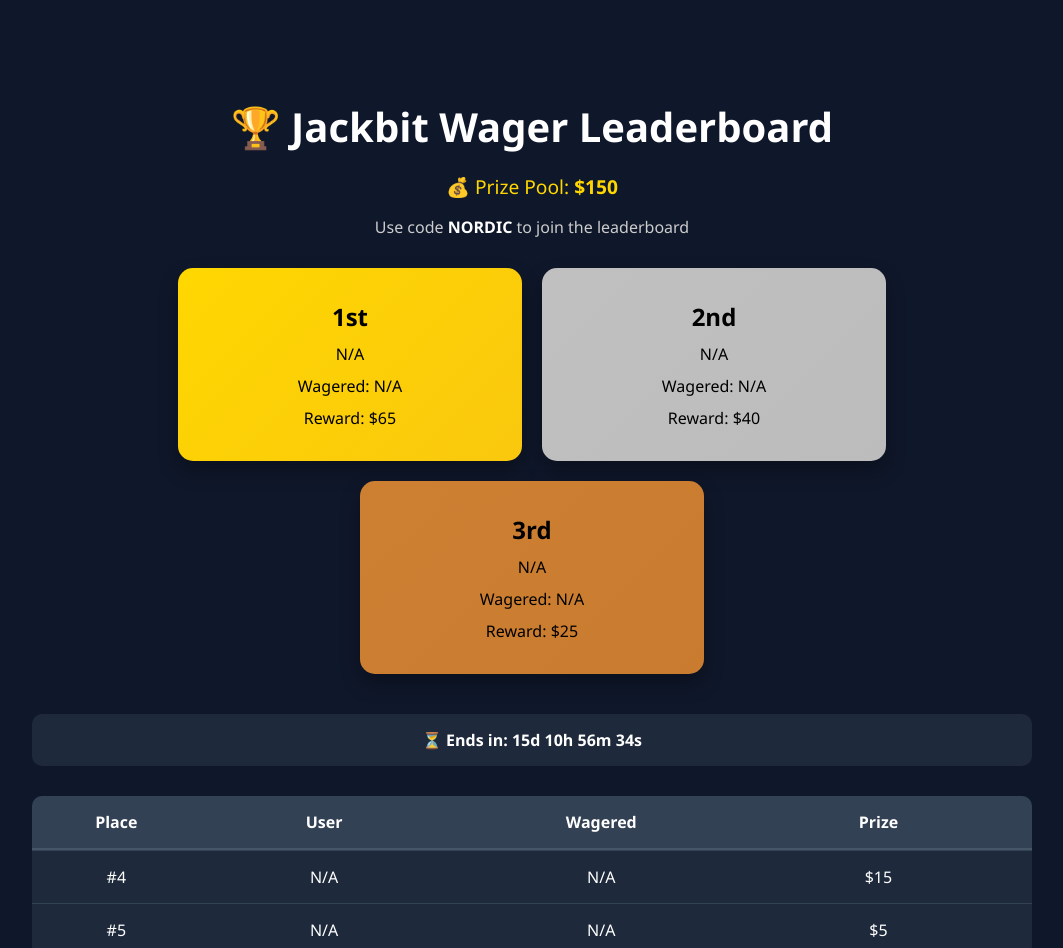
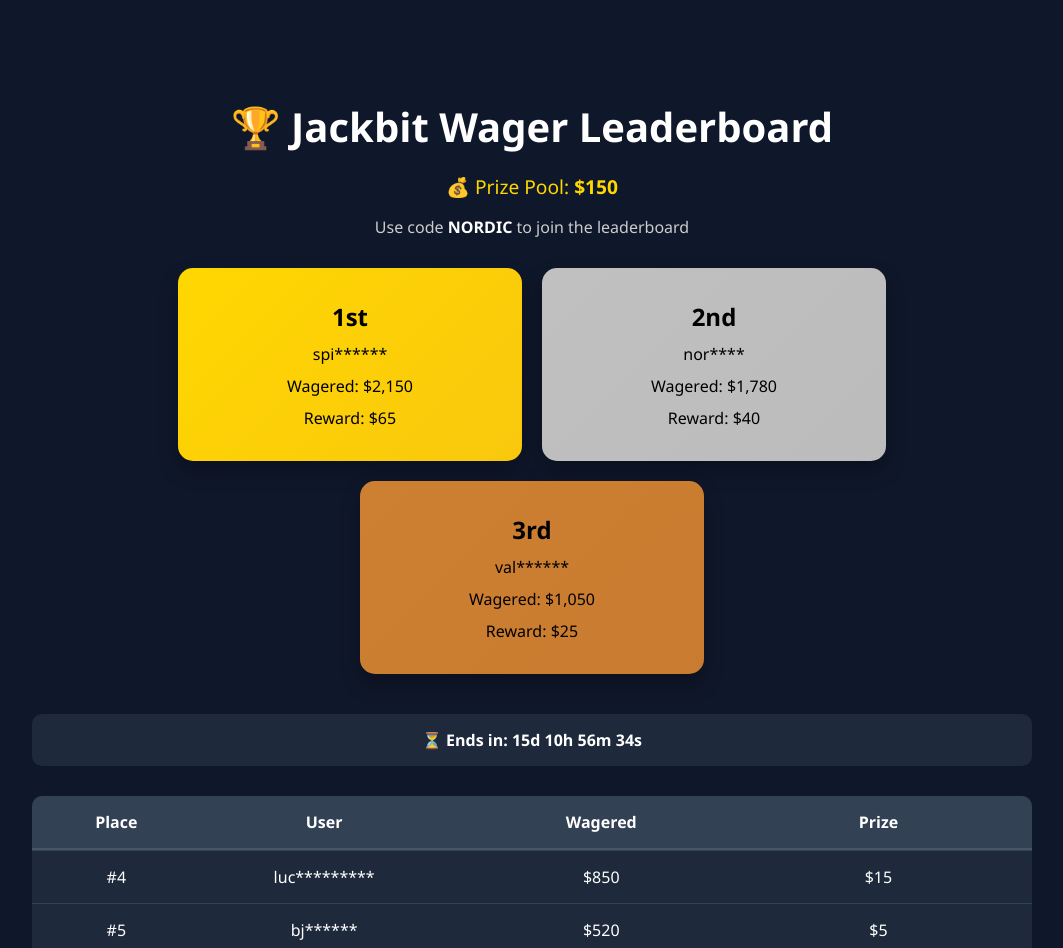
Before and after one commit to EmziBoss/jackbit-leaderboard, a React (Vite) app: page / in a window 1280 px wide. Shown: the top 948 px of the page, without its empty margins (108-1171 px from the left). Built offline with nearby package versions, Linux system fonts and the light colour scheme.

Commit message:
Updated leaderboard data

```diff
--- a/src/App.jsx
+++ b/src/App.jsx
@@ -4,11 +4,11 @@
 const countdownTarget = new Date("2025-04-30T23:59:59").getTime();
 
 const leaderboardData = [
-  { place: 1, user: "N/A", wagered: "N/A", reward: "$65" },
-  { place: 2, user: "N/A", wagered: "N/A", reward: "$40" },
-  { place: 3, user: "N/A", wagered: "N/A", reward: "$25" },
-  { place: 4, user: "N/A", wagered: "N/A", reward: "$15" },
-  { place: 5, user: "N/A", wagered: "N/A", reward: "$5" },
+  { place: 1, user: "spi******", wagered: "$2,150", reward: "$65" },
+  { place: 2, user: "nor****", wagered: "$1,780", reward: "$40" },
+  { place: 3, user: "val******", wagered: "$1,050", reward: "$25" },
+  { place: 4, user: "luc*********", wagered: "$850", reward: "$15" },
+  { place: 5, user: "bj******", wagered: "$520", reward: "$5" },
 ];
 
 function getOrdinal(n) {
```
